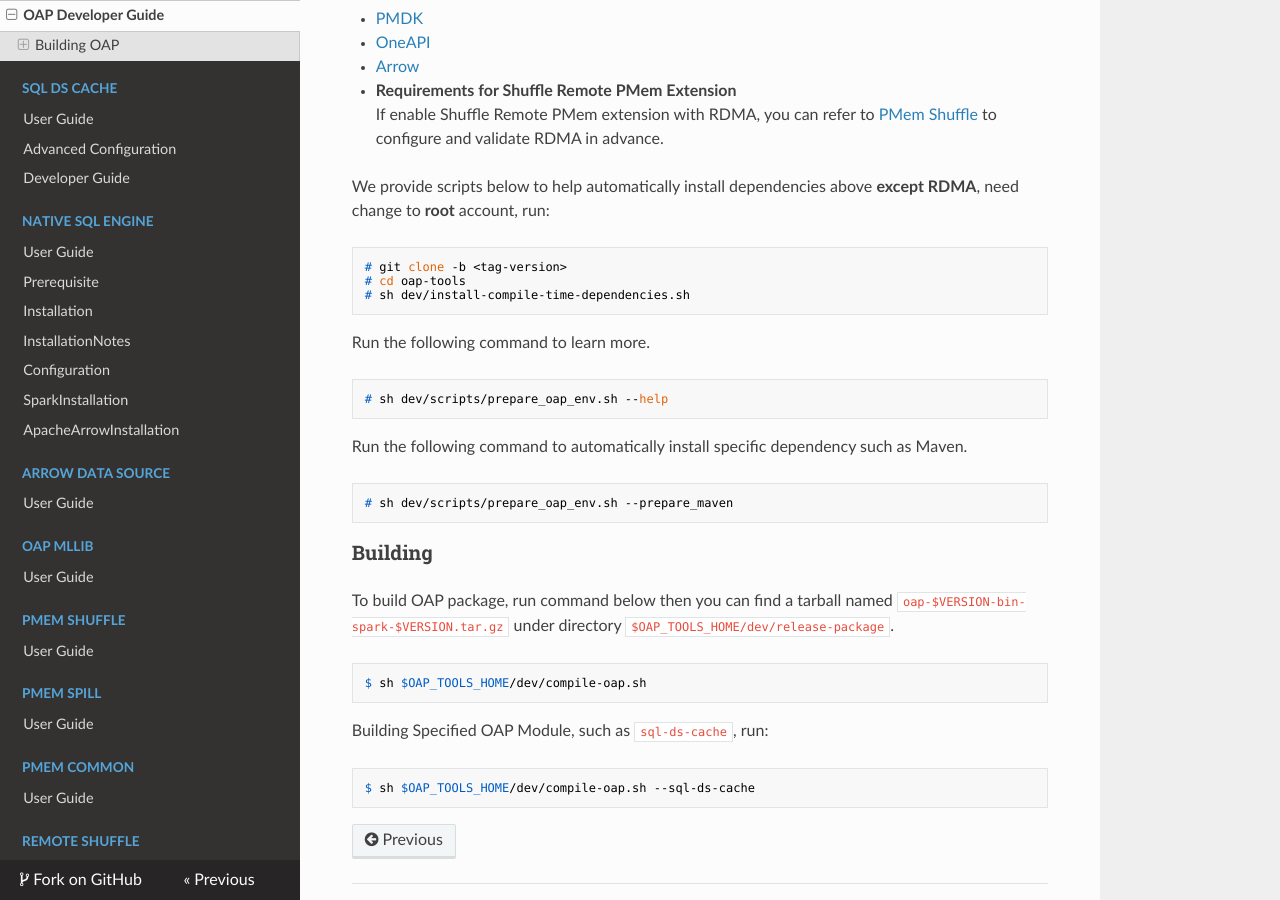
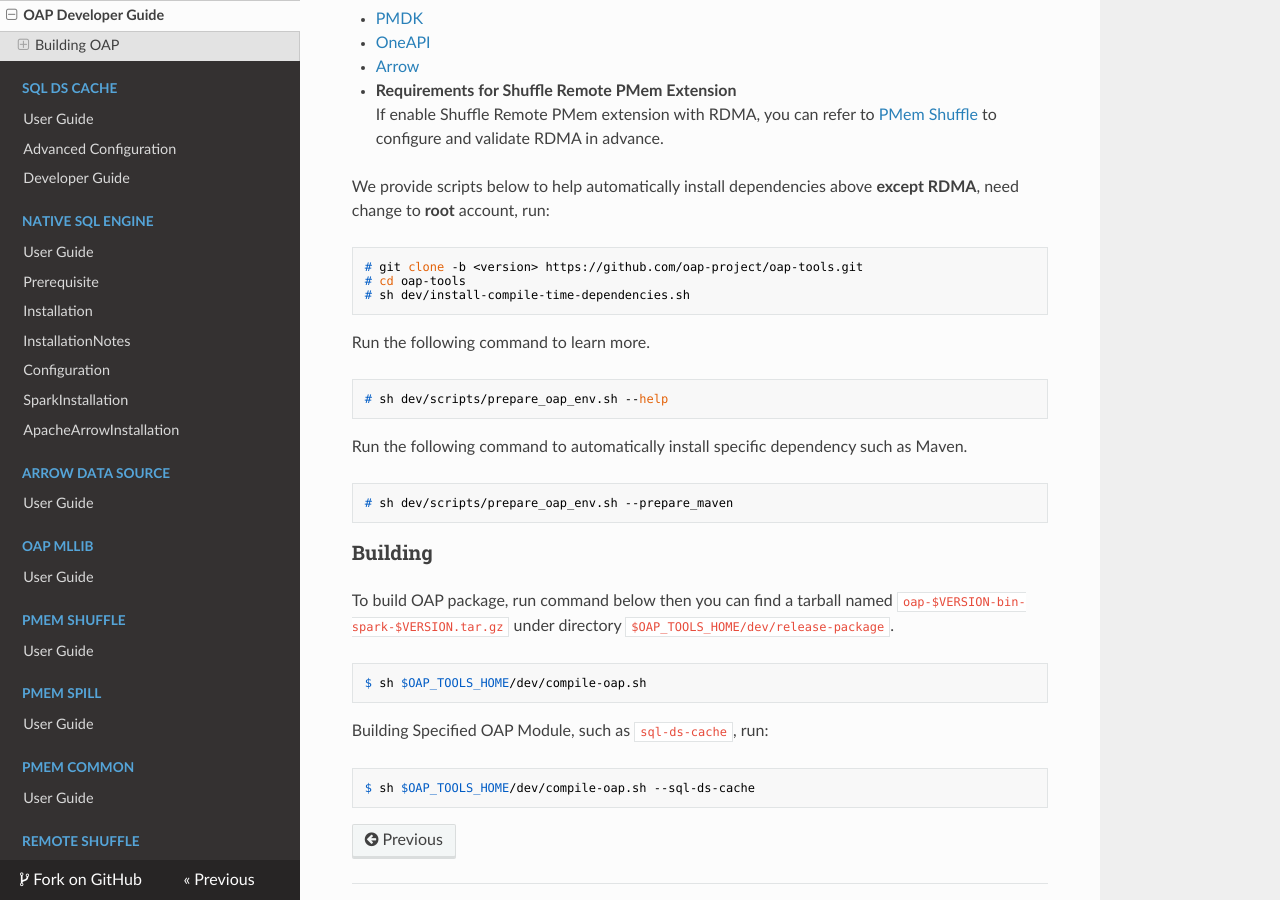
Before and after one commit to oap-project/oap-tools, an MkDocs documentation site: the page built from docs/docs/OAP-Developer-Guide.md, in a window 1280 px wide and 900 px high, scrolled down 739 px. Built offline with MkDocs 1.6.1, drawn with Linux system fonts in a browser that asks for light colours; nearby versions of some CDN libraries; some of the changed lines change nothing that is shown.

Commit message:
[OAP-TOOLS-1]Modify by comments

````diff
--- a/docs/docs/OAP-Developer-Guide.md
+++ b/docs/docs/OAP-Developer-Guide.md
@@ -33,7 +33,7 @@
 We provide scripts below to help automatically install dependencies above **except RDMA**, need change to **root** account, run:
 
 ```
-# git clone -b <tag-version>
+# git clone -b <version> https://github.com/oap-project/oap-tools.git
 # cd oap-tools
 # sh dev/install-compile-time-dependencies.sh
 ```
--- a/docs/mkdocs.yml
+++ b/docs/mkdocs.yml
@@ -1,7 +1,7 @@
 site_name: OAP Project
 
 repo_name: 'Fork on GitHub '
-repo_url: https://github.com/HongW2019/hongw2019.github.io.git
+repo_url: https://github.com/oap-project/oap-project.github.io.git
 edit_uri: ""
 
 
````
